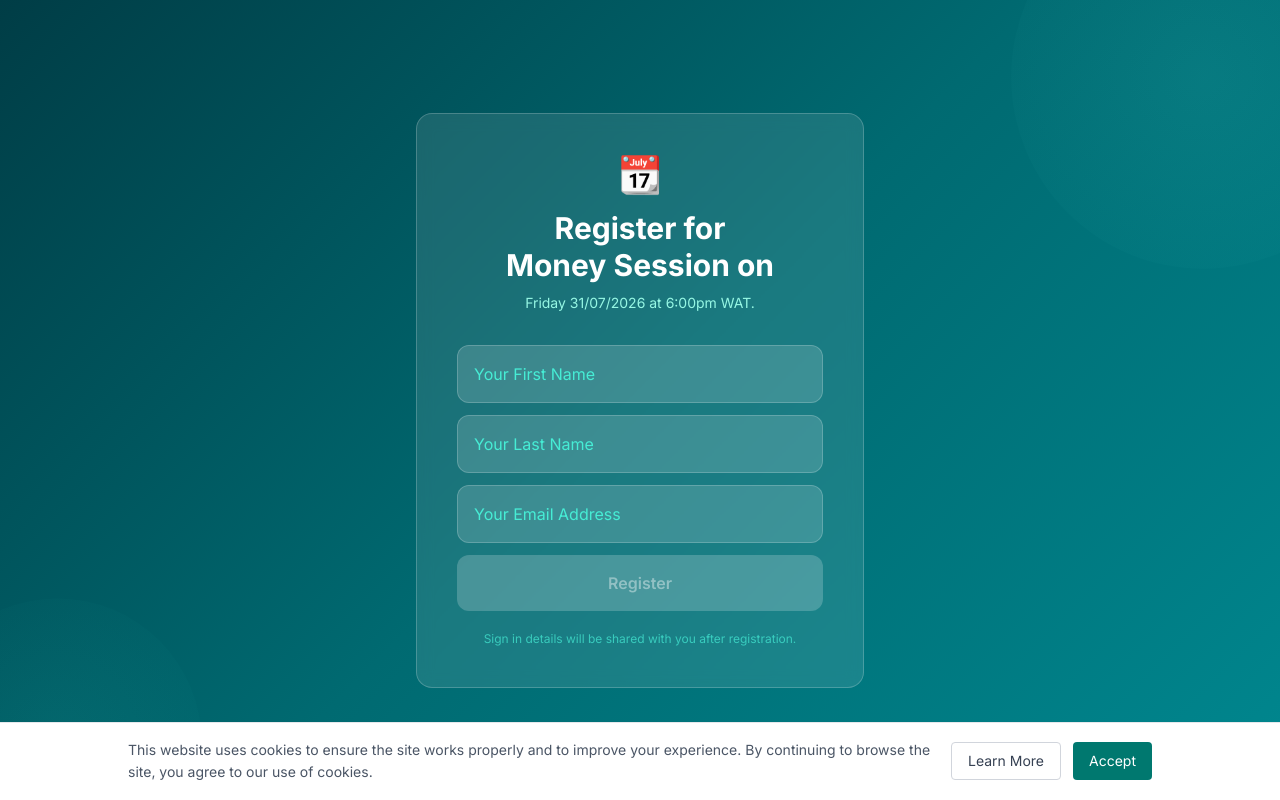
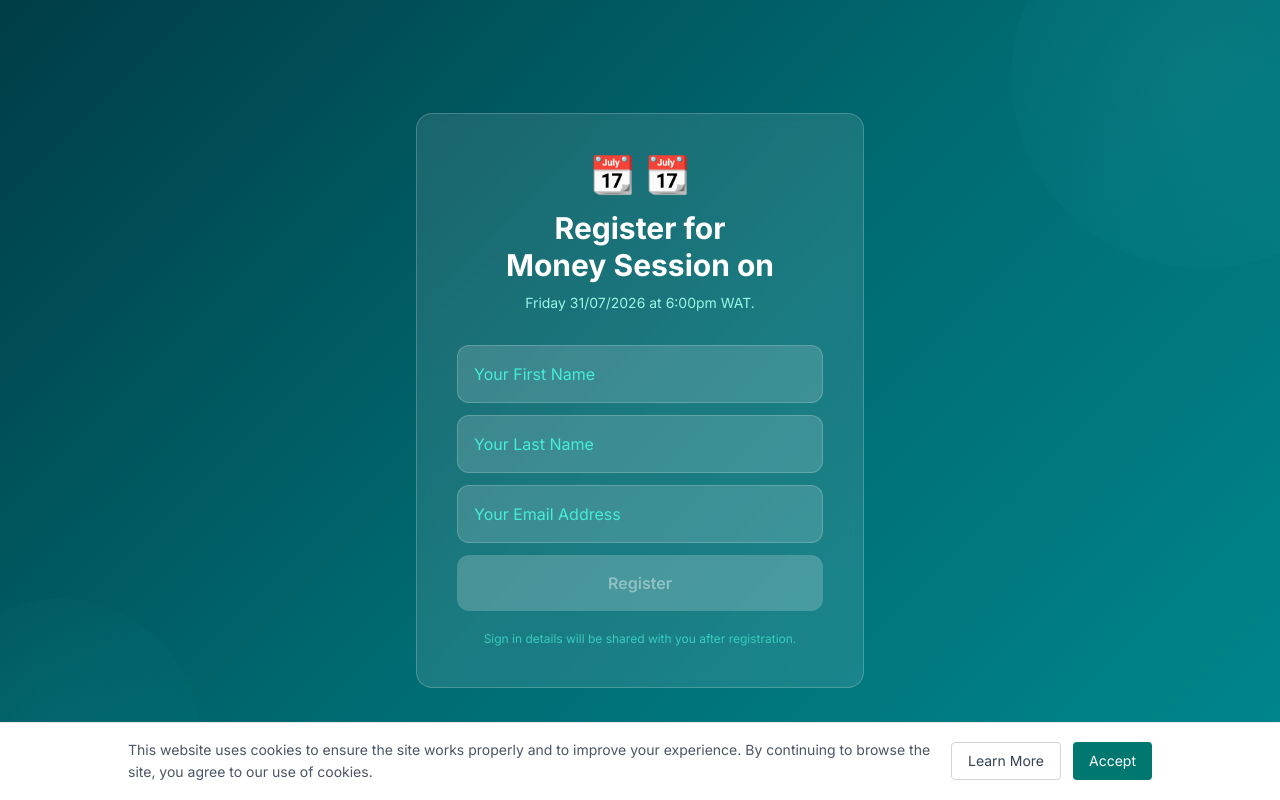
Before and after one commit to apunu-inc/mindthenaira, a React (Vite) app: page /register-for-money-session in a window 1280 px wide. Built offline with nearby package versions, Linux system fonts and the light colour scheme.

Commit message:
MoneySession: Fixed calender issue

```diff
--- a/src/pages/MoneySession.jsx
+++ b/src/pages/MoneySession.jsx
@@ -109,7 +109,7 @@ export default function MoneySession() {
         ) : (
           <div className="bg-white/10 backdrop-blur-sm border border-white/20 rounded-2xl p-8 md:p-10">
             <div className="text-center mb-8">
-              <div className="text-4xl mb-4">{calenderDate}</div>{" "}
+              <div className="text-4xl mb-4">{calenderDate} 📆 </div>{" "}
               <h1 className="text-white text-2xl sm:text-3xl font-bold leading-tight">
                 Register for <br />
                 Money Session on <br />
```
